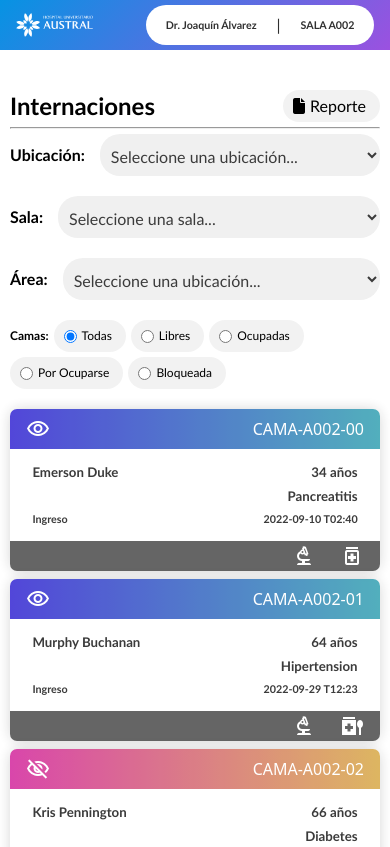
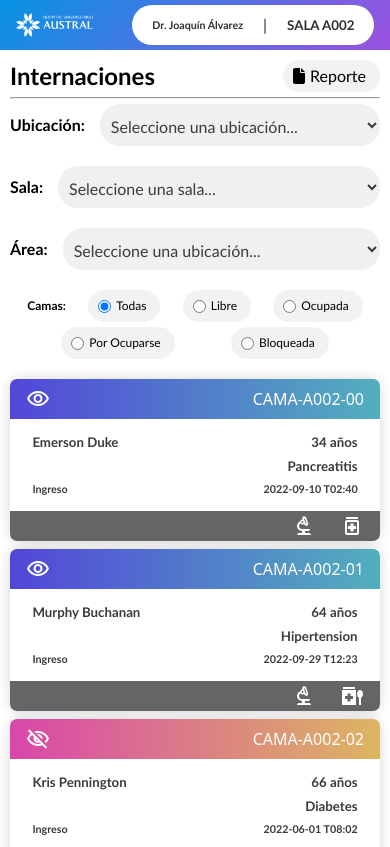
Before and after one commit to Chazmann/SalaInternacion, a plain HTML site: page index.html in a window 390 px wide. Shown: the top 847 px of the page. Drawn offline with Linux system fonts and the light colour scheme.

Commit message:
Fin responsive

```diff
--- a/css/cama.css
+++ b/css/cama.css
@@ -94,16 +94,7 @@
 }
 
 @media screen and (orientation:portrait) {
-    header{
-        height: 50px;
-    }
-    header h3 {
-        font-size: 8pt;
-    }
 
-    header h5 {
-        font-size: 8pt;
-    }
 
     #camas {
         padding: 10px;
--- a/css/main.css
+++ b/css/main.css
@@ -293,8 +293,12 @@ table,
 
 @media screen and (orientation:portrait) {
     body {
+        padding-top: 50px;
+        overflow-x: hidden;
+    }
 
-        overflow-x: hidden;
+    header {
+        height: 50px;
     }
 
     header h3 {
@@ -313,12 +317,17 @@ table,
     .ubicacion {
         flex-direction: column;
     }
-.filtros{padding: 10px;}
+
+    .filtros {
+        padding: 10px;
+    }
+
     .estadocamas {
         flex-wrap: wrap;
+        justify-content: space-evenly;
         width: 100%;
         font-size: 9pt;
-        gap:5px
+        gap: 5px
     }
 
     .cama {
--- a/index.html
+++ b/index.html
@@ -76,11 +76,11 @@
                         </label>
                         <label>
                             <input name="group1" type="radio" />
-                            <span>Libres</span>
+                            <span>Libre</span>
                         </label>
                         <label>
                             <input name="group1" type="radio" />
-                            <span>Ocupadas</span>
+                            <span>Ocupada</span>
                         </label>
                         <label>
                             <input name="group1" type="radio" />
@@ -114,7 +114,7 @@
         </table>
     </div> -->
     <script defer src="js/listar.js"></script>
-    <script defer src="js/internados.js"></script>
+    <!-- <script defer src="js/internados.js"></script> -->
 </body>
 
 </html>
```
